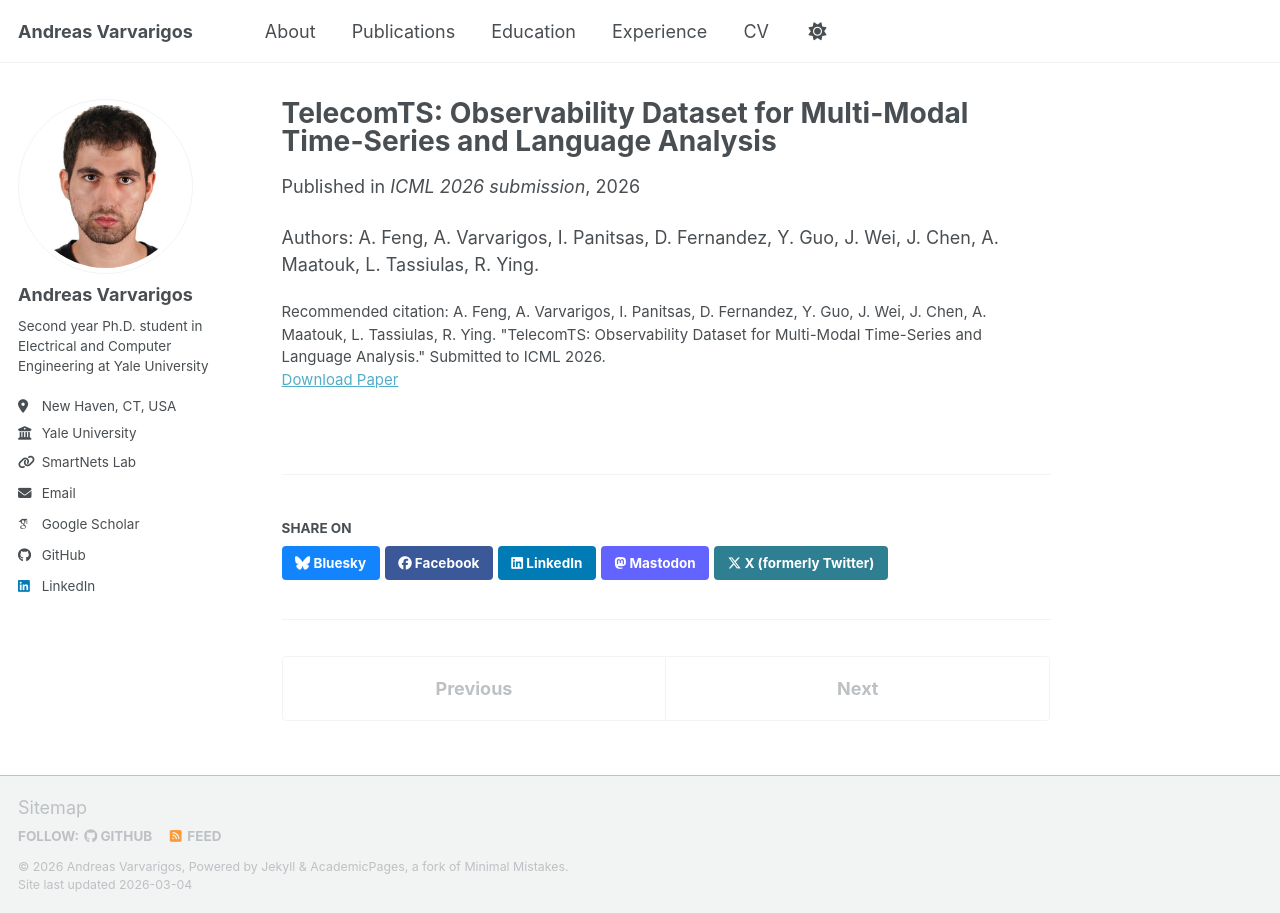
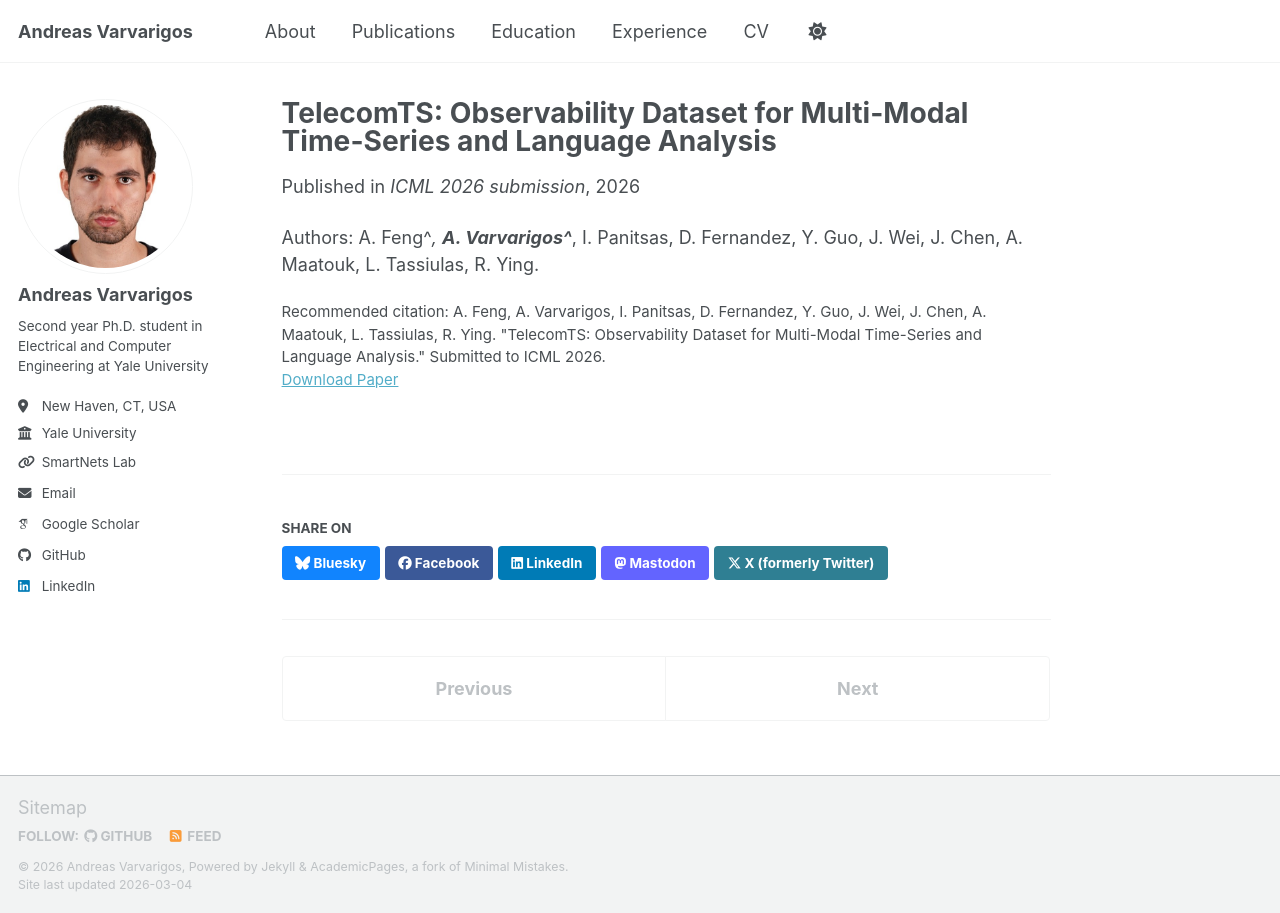
Before and after one commit to varvarigos/varvarigos.github.io, a Jekyll site: the page built from _publications/2026-01-02-telecomts.md, in a window 1280 px wide. Built offline with Jekyll 4.4.1, drawn with Linux system fonts in a browser that asks for light colours; some web fonts are replaced; a script bundle is joined from its source files by our own code; library files that are not in the unit come from our copies.

```diff
--- a/_publications/2026-01-02-telecomts.md
+++ b/_publications/2026-01-02-telecomts.md
@@ -12,4 +12,4 @@ header:
   teaser: "publications/telecomts.png"
 ---
 
-Authors: A. Feng, A. Varvarigos, I. Panitsas, D. Fernandez, Y. Guo, J. Wei, J. Chen, A. Maatouk, L. Tassiulas, R. Ying.
+Authors: A. Feng^*, **A. Varvarigos^***, I. Panitsas, D. Fernandez, Y. Guo, J. Wei, J. Chen, A. Maatouk, L. Tassiulas, R. Ying.
```
